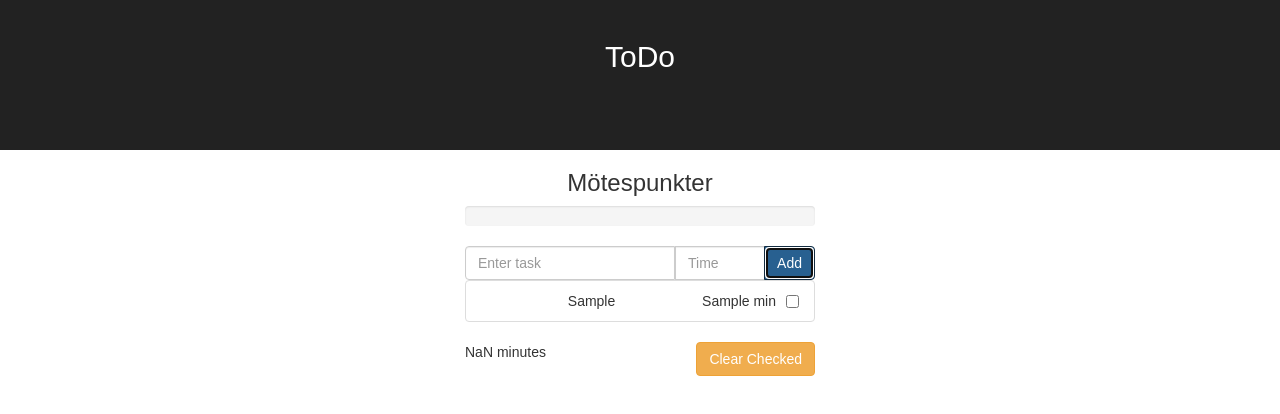
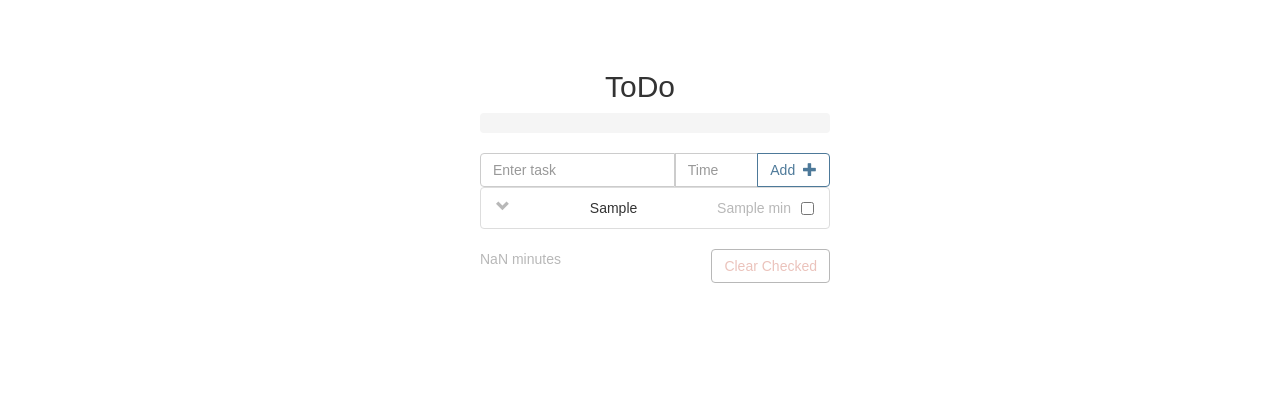
Before and after one commit to tinglof/meet, a React (Create React App) app: page / in a window 1280 px wide. Both pictures are taken after typing "Sample", "Sample" into the empty fields and a click on the button "Add". Shown: the top 414 px of the page. Built offline with nearby package versions, Linux system fonts and the light colour scheme.

Commit message:
Designfix

```diff
--- a/src/App.css
+++ b/src/App.css
@@ -40,3 +40,62 @@
 #numberInput {
   width: 30%;
 }
+
+.app-container{
+  padding-top: 50px;
+}
+
+.app-container .btn-warning{
+  color: #EBC3BC;
+  background: #fff;
+  border-color: #b8b8b8;
+  transition: all .2s ease-in;
+}
+
+.app-container .btn-warning:hover{
+  color: #EBA598;
+  border-color: #EB8875;
+}
+
+.form-control{
+  box-shadow: none;
+}
+
+.progress-bar, .progress {
+  box-shadow: none;
+}
+
+.progress-bar{
+  background-color: #A1E5B7;
+}
+
+.add{
+  color: #8a97d8;
+}
+
+.add:hover{
+  color: #4d7999;
+  border-color: #4d7999;
+  background: #FFFFFF;
+}
+
+.add:focus{
+  color: #4d7999;
+  border-color: #4d7999;
+  background: #FFFFFF;
+  box-shadow: none;
+  outline: none;
+}
+
+.glyphicon-chevron-down, .grey, .glyphicon-user {
+  color: #b8b8b8;
+}
+
+.comments, .glyphicon-comment{
+  color: #FFDD8C;
+}
+
+.badge {
+  padding: 4px 7px;
+  background-color: #b8b8b8;
+}
--- a/src/App.js
+++ b/src/App.js
@@ -6,13 +6,12 @@ class App extends Component {
   render() {
     return (
       <div className="App">
-        <div className="App-header">
+        <div className="container app-container">
 
           <h2>ToDo</h2>
+          <ListContainer />
 
         </div>
-        <h3> Mötespunkter </h3>
-        <ListContainer />
       </div>
     );
   }
--- a/src/list_container.js
+++ b/src/list_container.js
@@ -142,7 +142,11 @@ calculatePercentage(){
 
           <span className="input-group-btn">
 
-          <button type="button" className="btn-primary btn" onClick={ this.addItem }>Add</button>
+          <button type="button" className="btn btn-default add" onClick={ this.addItem }>
+
+          Add &nbsp;
+          <span className="glyphicon glyphicon-plus"></span>
+          </button>
         </span>
       </div>
     </div>
@@ -151,7 +155,7 @@ calculatePercentage(){
     </div>
       <div className="col-xs-4 col-xs-offset-4">
       <button type="Button" className="btn-warning btn pull-right" onClick={this.clearCheckItems}> Clear Checked </button>
-      <p className="pull-left"> {this.calculateTime()} minutes </p>
+      <p className="pull-left grey"> {this.calculateTime()} minutes </p>
       </div>
 
     </div>
--- a/src/list_item.js
+++ b/src/list_item.js
@@ -63,11 +63,14 @@ class ListItem extends Component {
   }
 
   renderCommentList(){
-    const toRenderComments = this.state.comments.map( (comment) => <li className="list-group-item" key={comment.id}> {comment.text} </li>)
+    const toRenderComments = this.state.comments.map( (comment) => <li className="list-group-item" key={comment.id}>
+    <span className="glyphicon glyphicon-user pull-left"></span>
+    <span className="pull-left grey"> &nbsp;User </span>
+     <i> {comment.text} </i> </li>)
 
     if(this.state.comments.length !== 0 ){
       return (
-        <div className="col-xs-10 col-xs-offset-2">
+        <div className="col-xs-12">
         <ul className="list-group">
         {toRenderComments}
         </ul>
@@ -88,20 +91,9 @@ class ListItem extends Component {
       <div>
         <li key={this.props.id} onClick={this.toggleInput} className={"list-group-item " + (this.state.checked ? "done" : "" )}>
           {this.props.text}<input onClick={this.boxChecked} type="checkbox" className="pull-right" />
-          <span className="time"> {this.state.time} min </span>
+          <span className="time grey"> {this.state.time} min </span>
 
         </li>
-
-
-        <div className="input-group">
-        <input onChange={this.updateNumberField} value={this.state.time} className="form-control" type="text" placeholder={this.state.time} />
-
-        <span className="input-group-addon">
-          Change time
-        </span>
-
-        </div>
-
 
         {this.renderCommentList()}
 
@@ -109,12 +101,26 @@ class ListItem extends Component {
           <input onChange={this.updateTextField} value={this.state.inputTextField} className="form-control" type="text" placeholder="Comment" />
 
           <span className="input-group-btn">
-            <button type="submit" onClick={this.addComment} className="btn-default btn">Add comment</button>
+            <button type="submit" onClick={this.addComment} className="btn-default btn comments">
+
+              Comment &nbsp;
+                <span className="glyphicon glyphicon-comment"> </span>
+              </button>
           </span>
 
         </div>
 
 
+        <div className="input-group">
+        <input onChange={this.updateNumberField} value={this.state.time} className="form-control" type="text" placeholder={this.state.time} />
+
+        <span className="input-group-addon">
+          Change time &nbsp;
+        <span className="glyphicon glyphicon-time">
+        </span>
+        </span>
+
+        </div>
 
       </div>
     );
@@ -128,7 +134,8 @@ class ListItem extends Component {
         <li key={this.props.id} onClick={this.toggleInput} className={"list-group-item " + (this.state.checked ? "done" : "" )}>
           {this.props.text}<input onClick={this.boxChecked} type="checkbox" className="pull-right" />
            <span className={"pull-left badge " + (this.state.comments.length === 0  ? "hidden" : "" )} > { this.state.comments.length }</span>
-           <span className="time"> {this.state.time} min </span>
+          <span className={"" + (this.state.comments.length !== 0 ? "": "pull-left glyphicon glyphicon-chevron-down")}> </span>
+           <span className="time grey"> {this.state.time} min </span>
         </li>
       </div>
     );
```
